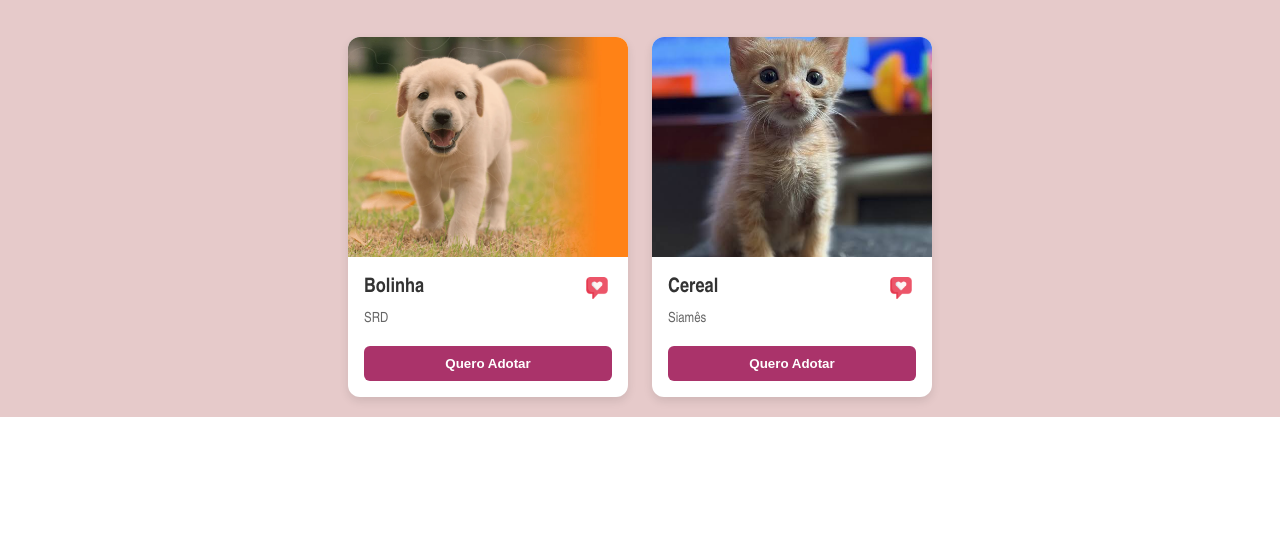
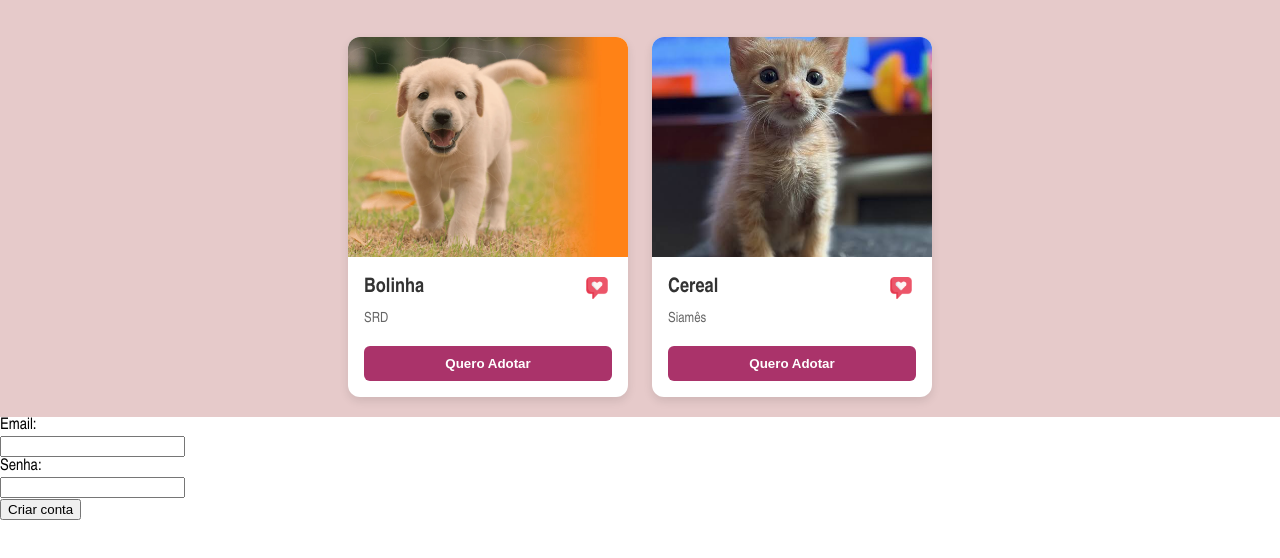
Before and after one commit to joaolucascunhadef-dotcom/Ado-ao-de-animais-, a plain HTML site: page index.html in a window 1280 px wide. Shown: the part 336-894 px from the top of the page. Before the commit the page ends 800 px from the top, so only its background shows below. Drawn offline with Linux system fonts and the light colour scheme.

Commit message:
adicionei a aba de login

```diff
--- a/index.html
+++ b/index.html
@@ -256,6 +256,13 @@
             width: 22px;
         }
 
+        .fazerLogin{
+            height: 150px;
+            width: 150px;
+            backgrouncolor:  #FFFDD0:
+
+        }
+
         /* --- Responsividade --- */
         @media (max-width: 600px) {
             .banner {
@@ -346,6 +353,17 @@
 
     </div>
 
+<div class="fazerLogin">
+<label for="email" id = "email" name="email" placeholder="Digite seu email">Email:</label>
+<input type="email" id="email" name="email">
+
+<label for="senha" id = "senha" name="senha" placeholder="Digite sua senha">Senha:</label>
+<input type="password" id="password" name="senha">
+
+ <button class="criar_contaTutor" title="criaConta">
+     Criar conta </button>
+</div>
+
     <script src="adocao.js"></script>
 </body>
 
```
